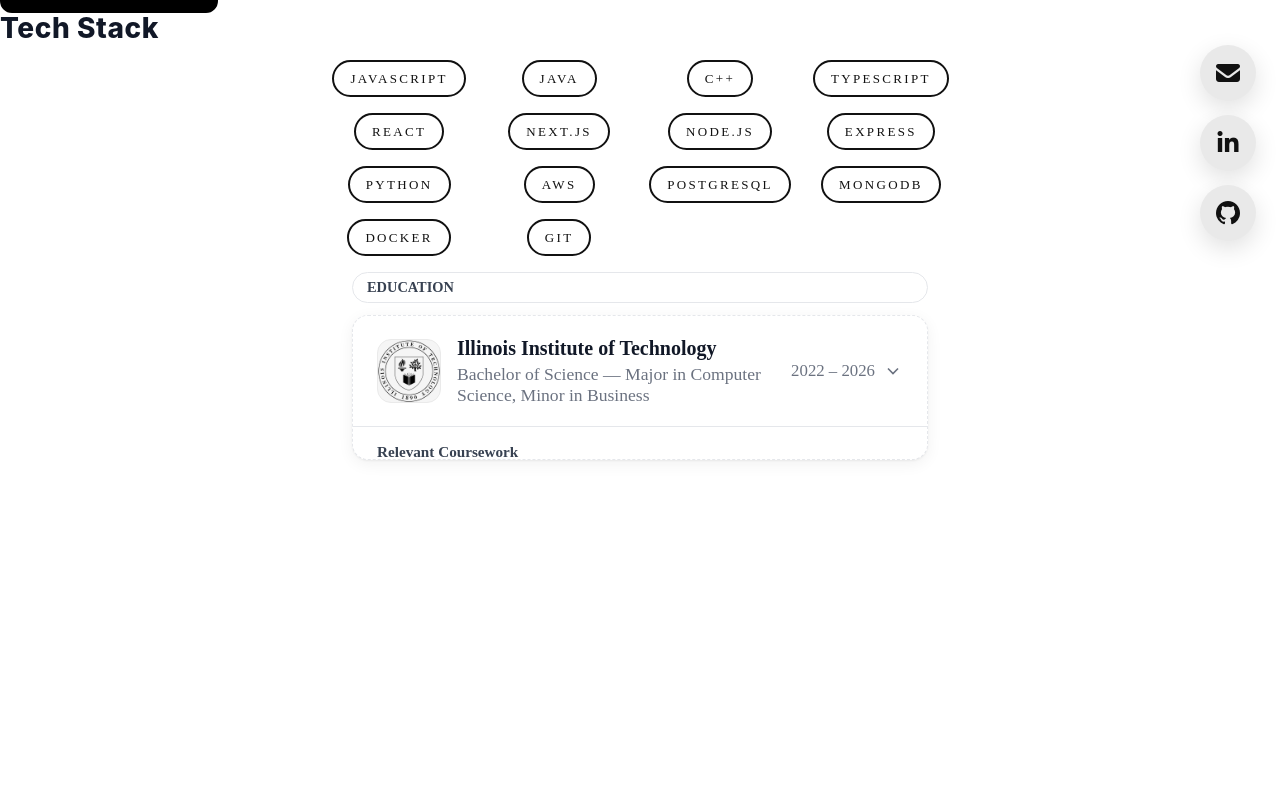
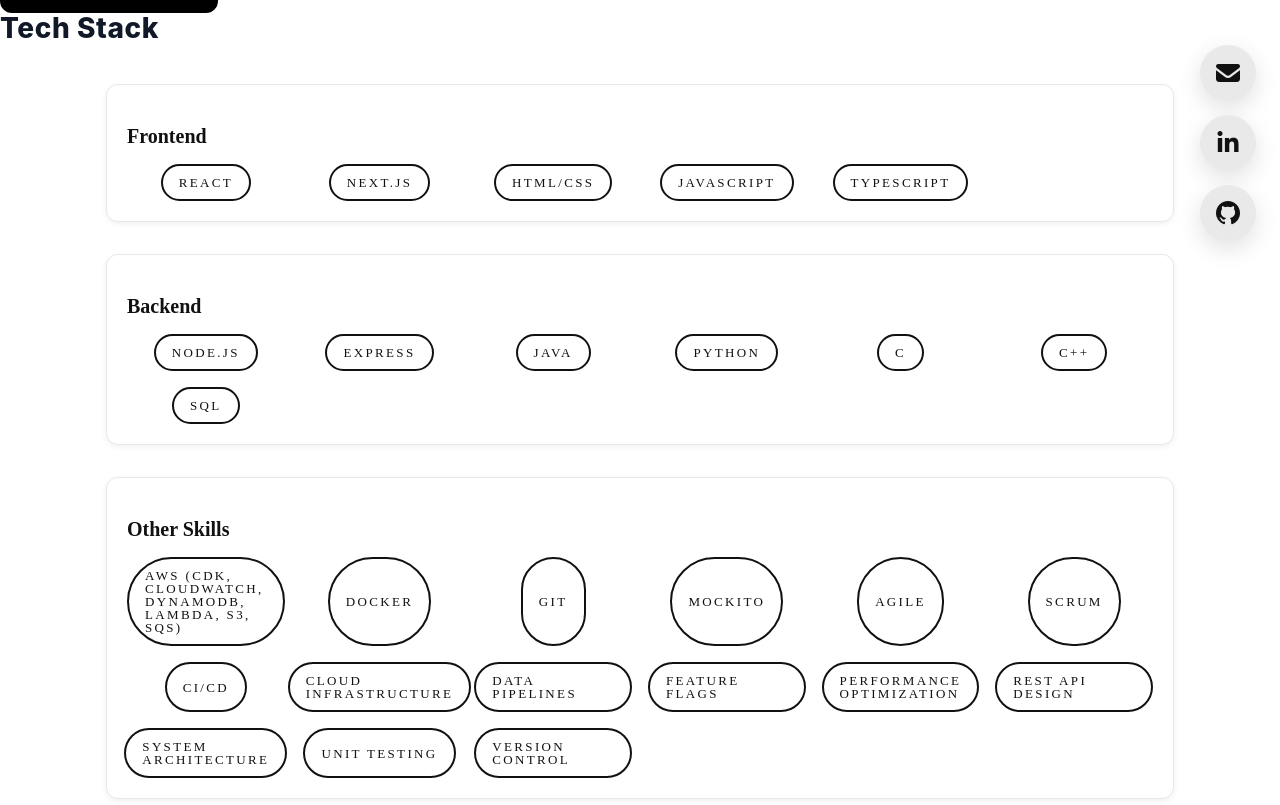
Before and after one commit to francelysl/Personal-Website, a React (Create React App) app: page / in a window 1280 px wide. Shown: the part 535-1340 px from the top of the page. Before the commit the page ends 1027 px from the top, so only its background shows below. Built offline with nearby package versions, Linux system fonts and the light colour scheme.

Commit message:
Separation of Tech Stack

```diff
--- a/src/components/ContactSection.jsx
+++ b/src/components/ContactSection.jsx
@@ -84,6 +84,7 @@
 
   return (
     <section className="contact-wrap" id="contact">
+      <p> Feel free to reach out, open to discussing new opportunities and ideas.</p>
       {/* Social icons row */}
       <div className="social-row">
         {items.map((item) => (
--- a/src/components/TechStack.jsx
+++ b/src/components/TechStack.jsx
@@ -1,12 +1,43 @@
 import React from "react";
 import "../styles/TechStack.css";
 
-export default function TechStack({ skills = [/* … */] }) {
-  return (
-    <div className="stack-wrap" aria-label="Tech Stack">
-      {skills.map((s) => (
-        <span key={s} className="stack">{s}</span>
-      ))}
+export default function TechStack() {
+  const frontend = ["React", "Next.js", "HTML/CSS", "JavaScript", "TypeScript"];
+  const backend = ["Node.js", "Express", "Java", "Python", "C", "C++", "SQL"];
+  const other = [
+    "AWS (CDK, CloudWatch, DynamoDB, Lambda, S3, SQS)",
+    "Docker",
+    "Git",
+    "Mockito",
+    "Agile",
+    "Scrum",
+    "CI/CD",
+    "Cloud Infrastructure",
+    "Data Pipelines",
+    "Feature Flags",
+    "Performance Optimization",
+    "REST API Design",
+    "System Architecture",
+    "Unit Testing",
+    "Version Control",
+  ];
+
+  const renderSection = (title, skills) => (
+    <div className="stack-section">
+      <h3 className="stack-title">{title}</h3>
+      <div className="stack-wrap">
+        {skills.map((s) => (
+          <span key={s} className="stack">{s}</span>
+        ))}
+      </div>
     </div>
   );
+
+  return (
+    <section id="tech-stack" className="tech-stack">
+      {renderSection("Frontend", frontend)}
+      {renderSection("Backend", backend)}
+      {renderSection("Other Skills", other)}
+    </section>
+  );
 }
--- a/src/styles/ContactSection.css
+++ b/src/styles/ContactSection.css
@@ -8,6 +8,11 @@
     --shadow: 0 1px 2px rgba(0,0,0,.05), 0 4px 16px rgba(0,0,0,.06);
     --radius: 12px;
     --accent: #111111; /* submit button */
+  }
+
+  p{
+    display: flex;
+    justify-content: center;
   }
 
   .contact-wrap{
--- a/src/styles/TechStack.css
+++ b/src/styles/TechStack.css
@@ -1,28 +1,36 @@
-.stack-wrap{
-    max-width: 1000px;
-    margin: 0 auto;
-    padding: 16px 12px;
+.tech-stack {
+    max-width: 1100px;
+    margin: 40px auto;
+    padding: 0 16px;
+    display: grid;
+    gap: 32px;
+  }
 
+  /* Each section is like a card */
+  .stack-section {
+    background: #fff;
+    border: 1px solid #e5e7eb;     /* light border */
+    border-radius: 12px;
+    box-shadow: 0 2px 6px rgba(0,0,0,0.06);
+    padding: 20px;
+  }
+
+  .stack-title {
+    font-size: 1.25rem;
+    font-weight: 600;
+    color: #111;
+    margin-bottom: 16px;
+  }
+
+  /* Grid of pills */
+  .stack-wrap {
     display: grid;
-    gap: 16px 20px;
-
-    grid-template-columns: repeat(4, minmax(140px, max-content));
-    justify-content: center;
+    grid-template-columns: repeat(auto-fill, minmax(140px, 1fr));
+    gap: 16px;
     justify-items: center;
   }
 
-
-  @media (max-width: 1024px){
-    .stack-wrap{ grid-template-columns: repeat(3, minmax(140px, max-content)); }
-  }
-  @media (max-width: 720px){
-    .stack-wrap{ grid-template-columns: repeat(2, minmax(140px, max-content)); }
-  }
-  @media (max-width: 420px){
-    .stack-wrap{ grid-template-columns: repeat(1, minmax(140px, max-content)); }
-  }
-
-  .stack{
+  .stack {
     display: inline-flex;
     align-items: center;
     justify-content: center;
@@ -39,20 +47,22 @@
     transition: background .15s ease, color .15s ease, transform .15s ease;
   }
 
-  .stack:hover{
+  .stack:hover {
     background: #111;
     color: #fff;
     transform: translateY(-1px);
   }
-
-  .stack:focus-visible{
+  .stack:focus-visible {
     outline: 3px solid rgba(17,17,17,.25);
     outline-offset: 2px;
   }
 
-  @media (max-width: 420px){
-    .stack{ padding: 7px 14px; font-size: 11px; letter-spacing: 0.16em; }
+  /* responsive tweaks */
+  @media (max-width: 640px) {
+    .stack-wrap { grid-template-columns: repeat(auto-fill, minmax(120px, 1fr)); }
+    .stack { font-size: 11px; padding: 8px 12px; letter-spacing: 0.14em; }
   }
+
 
   /* Resume Button Styling*/
   .resume-btn {
```
